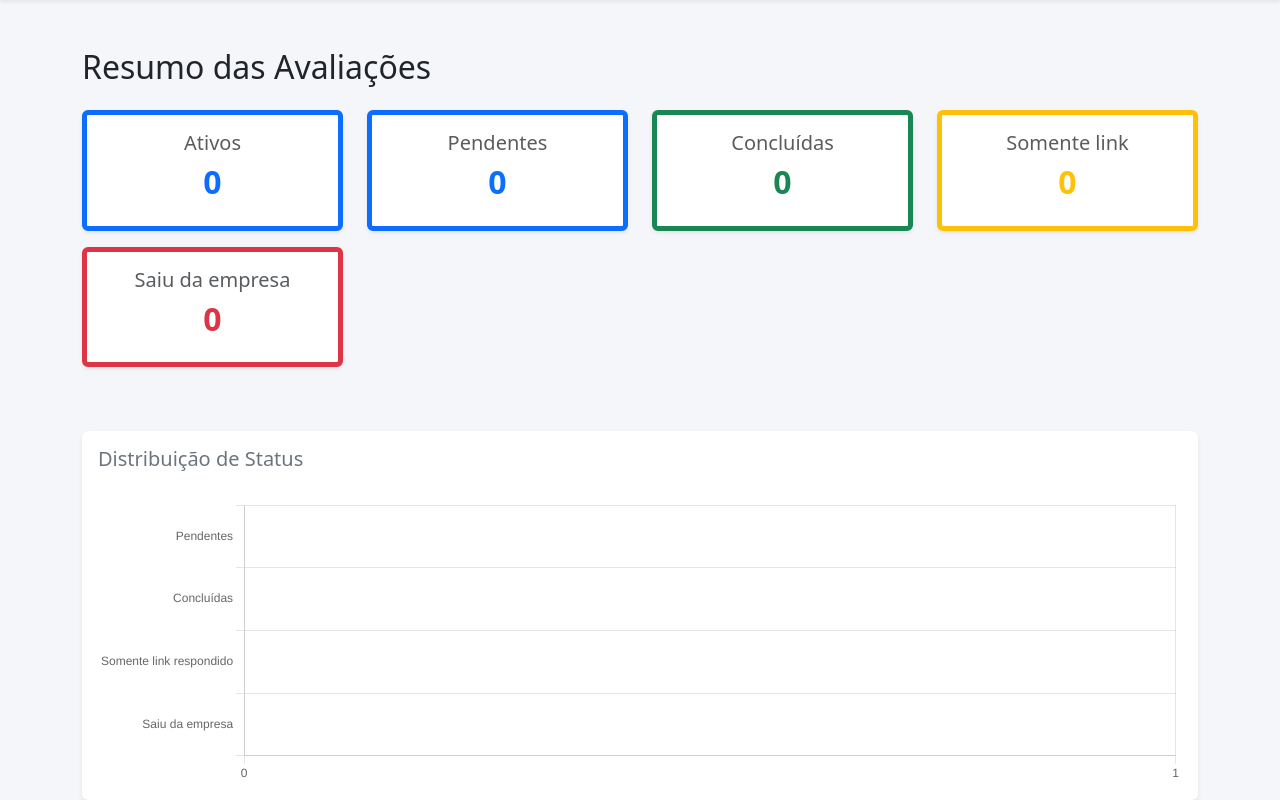
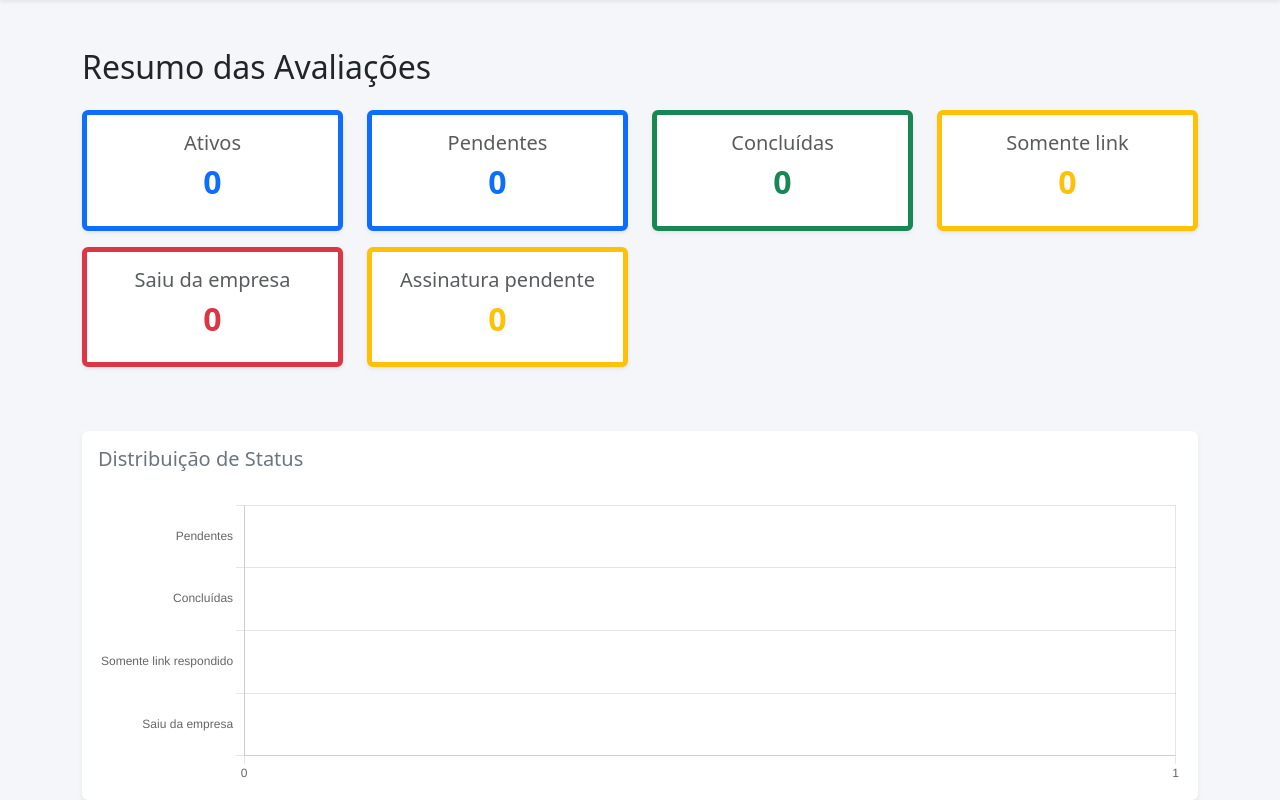
Before and after one commit to GabrielVoidd/Avalia-es---Ellenco, a Django app: page /avaliacao/ in a window 1280 px wide. Shown: the part 56-856 px from the top of the page. Run offline with Django 5.2, Linux system fonts and the light colour scheme; the visitor is signed in with stand-in values (Sample User, id 1); data that the repository does not hold is empty.

Commit message:
Adição da assinatura pendente ao dashboard e ordenação alfabética das exportações

```diff
--- a/avaliacao/templates/avaliacao/dashboard.html
+++ b/avaliacao/templates/avaliacao/dashboard.html
@@ -46,6 +46,15 @@
             <div class="card-body">
                 <h5 class="text-muted">Saiu da empresa</h5>
                 <h2 class="text-danger fw-bold">{{ dados_grafico.saiu_empresa }}</h2>
+            </div>
+        </div>
+    </div>
+
+    <div class="col-md-3 mb-3">
+        <div class="card h-100 shadow-sm border-start border-warning border-5">
+            <div class="card-body">
+                <h5 class="text-muted">Assinatura pendente</h5>
+                <h2 class="text-warning fw-bold">{{ dados_grafico.assinatura_pendente }}</h2>
             </div>
         </div>
     </div>
--- a/avaliacao/views.py
+++ b/avaliacao/views.py
@@ -1,5 +1,6 @@
 from django.shortcuts import render, redirect, get_object_or_404
 from django.db.models import Count, Min, Q, F
+from django.db.models.functions import Lower
 from .models import Avaliacao, AvaliacaoSemestral
 from .forms import AvaliacaoForm, AvaliacaoFormSet
 from django.contrib.auth.decorators import login_required
@@ -18,7 +19,7 @@ from reportlab.lib.styles import getSampleStyleSheet, ParagraphStyle
 def dashboard(request):
     status_counts = Avaliacao.objects.values('status').annotate(total=Count('id'))
 
-    dados_grafico = {'pendente': 0, 'concluida': 0, 'somente_link': 0, 'saiu_empresa': 0, 'ativos': 0}
+    dados_grafico = {'pendente': 0, 'concluida': 0, 'somente_link': 0, 'saiu_empresa': 0, 'ativos': 0, 'assinatura_pendente': 0}
 
     for item in status_counts:
         s = item['status']
@@ -31,6 +32,8 @@ def dashboard(request):
             dados_grafico['somente_link'] = t
         elif 'saiu' in s.lower() or s == 'ESE':
             dados_grafico['saiu_empresa'] = t
+        elif 'assinatura_pendente' in s.lower() or s == 'APZ':
+            dados_grafico['assinatura_pendente'] = t
 
     dados_grafico['ativos'] = dados_grafico['pendente'] + dados_grafico['concluida'] + dados_grafico['somente_link']
 
@@ -153,7 +156,7 @@ def exportar_csv(request):
             'avaliacao_semestrais__data_prevista',
             filter=Q(avaliacao_semestrais__arquivo_pdf__exact='') | Q(avaliacao_semestrais__arquivo_pdf__isnull=True)
         )
-    ).order_by('-data_criacao')
+    ).order_by(Lower('nome_estagiario'))
 
     query_busca = request.GET.get('q')
     filtro_empresa = request.GET.get('empresa')
@@ -231,7 +234,7 @@ def exportar_pdf(request):
             'avaliacao_semestrais__data_prevista',
             filter=Q(avaliacao_semestrais__arquivo_pdf__exact='') | Q(avaliacao_semestrais__arquivo_pdf__isnull=True)
         )
-    ).order_by('-data_criacao')
+    ).order_by(Lower('nome_estagiario'))
 
     query_busca = request.GET.get('q')
     filtro_empresa = request.GET.get('empresa')
```
